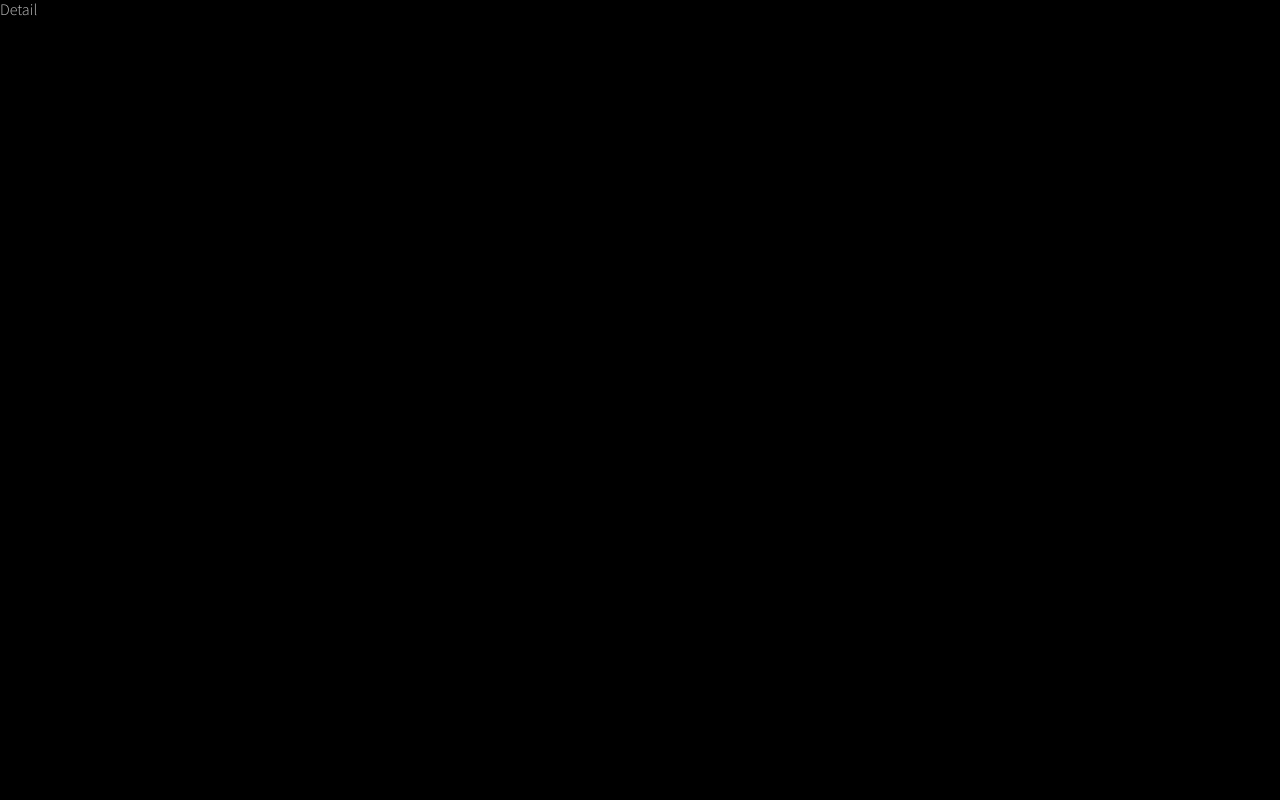
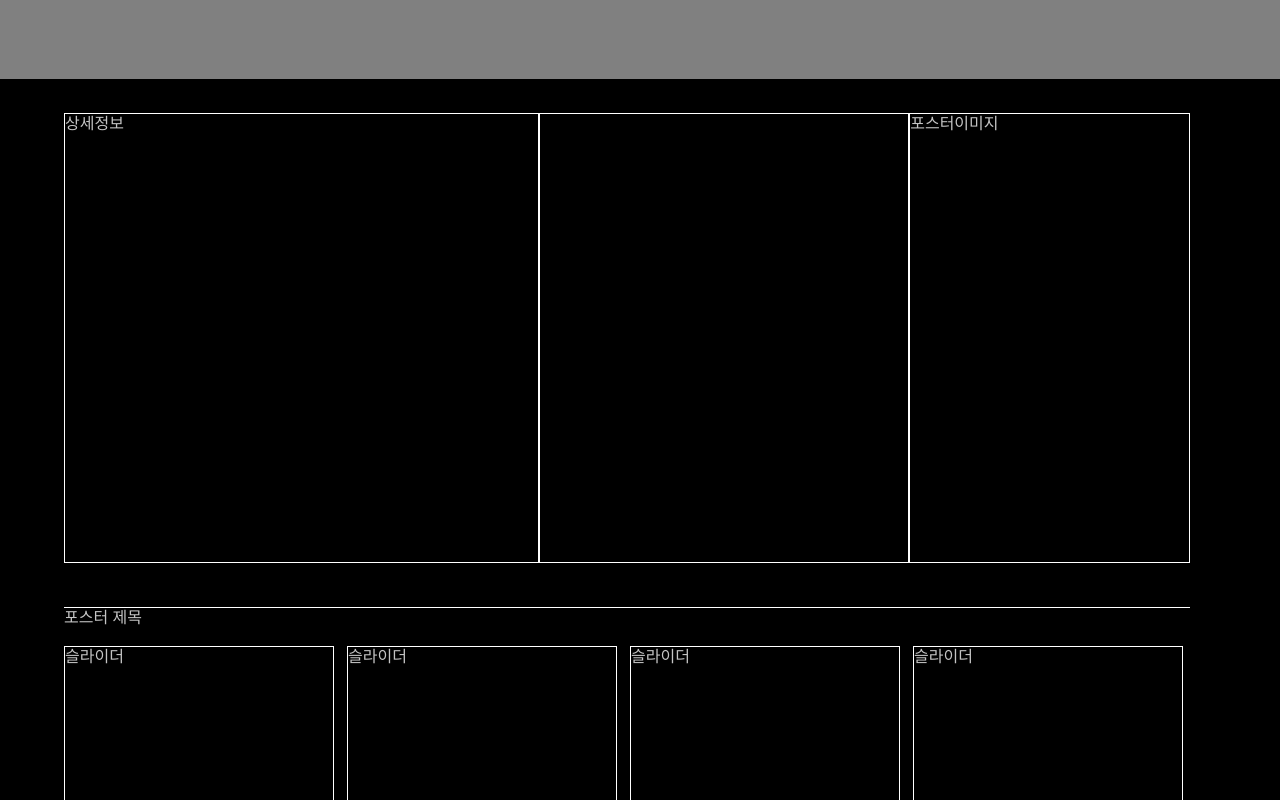
Before and after one commit to jihyeon-kimy/justcode-5-2nd-coving-front, a React (Create React App) app: page /detail in a window 1280 px wide. Shown: the top 800 px of the page. Built offline with nearby package versions, Linux system fonts and the light colour scheme.

Commit message:
레이아웃 중간 save

```diff
--- a/src/page/detail/detail.js
+++ b/src/page/detail/detail.js
@@ -1,7 +1,83 @@
 import styled from 'styled-components';
 
+const Container = styled.section`
+  max-width: 100vw;
+  height: 600vh;
+`;
+const MockHeader = styled.div`
+  width: 100%;
+  height: 79px;
+  background-color: gray;
+`;
+const TopContainer = styled.div`
+  width: 100%;
+  height: 529px;
+  padding-right: 7%;
+  padding-left: 5%;
+`;
+const ProgramDetailBox = styled.div`
+  display: flex;
+  justify-content: space-between;
+  width: 100%;
+  height: 529px;
+  padding-top: 3%;
+  padding-bottom: 4%;
+  border-bottom: 1px solid white;
+`;
+
+const LeftBox = styled.div`
+  width: 530px;
+  height: 450px;
+  border: 1px solid white;
+`;
+
+const CenterBox = styled.div`
+  width: 414px;
+  height: 450px;
+  border: 1px solid white;
+`;
+
+const RightBox = styled.div`
+  width: 314px;
+  height: 450px;
+  border: 1px solid white;
+`;
+const EpListContainer = styled.div`
+  display: flex;
+  padding-top: 3%;
+  padding-left: 5%;
+`;
+const EpListSlider = styled.div`
+width: 270px;
+height 270px;
+  border: 1px solid white;
+  margin-right: 13px;
+`;
+const Title = styled.p`
+  position: absolute;
+  padding-left: 5%;
+`;
+const RelatedVideoContainer = styled.div``;
 function Detail() {
-  return <div>Detail</div>;
+  return (
+    <Container>
+      <MockHeader />
+      <TopContainer>
+        <ProgramDetailBox>
+          <LeftBox>상세정보</LeftBox>
+          <CenterBox></CenterBox>
+          <RightBox>포스터이미지</RightBox>
+        </ProgramDetailBox>
+      </TopContainer>
+      <Title>포스터 제목</Title>
+      <EpListContainer>
+        <EpListSlider>슬라이더</EpListSlider>
+        <EpListSlider>슬라이더</EpListSlider>
+        <EpListSlider>슬라이더</EpListSlider>
+        <EpListSlider>슬라이더</EpListSlider>
+      </EpListContainer>
+    </Container>
+  );
 }
 
 export default Detail;
```
Also changed, not shown: public/image/posterimage/poster title.png (added), public/image/posterimage/postertest.jpg (added).
